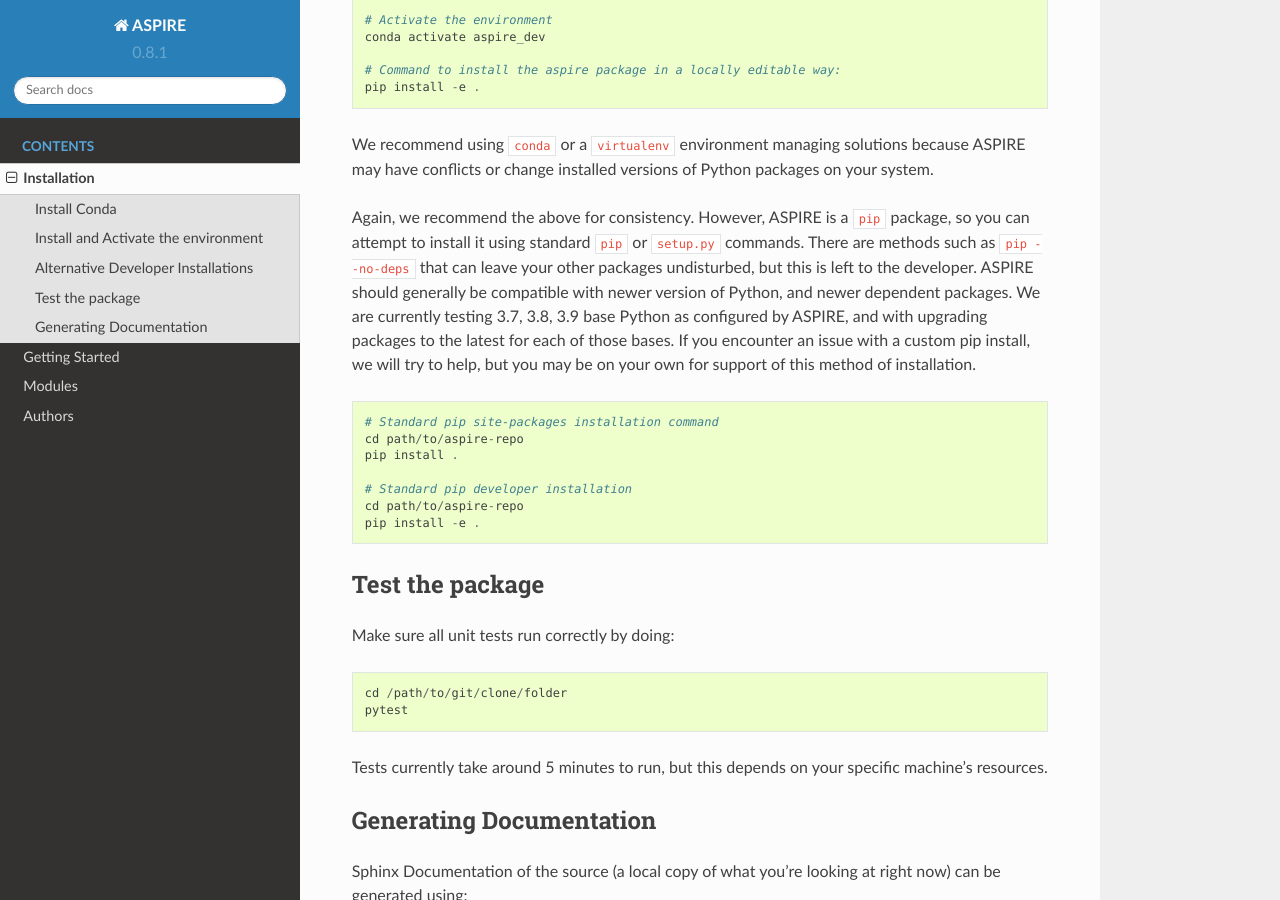
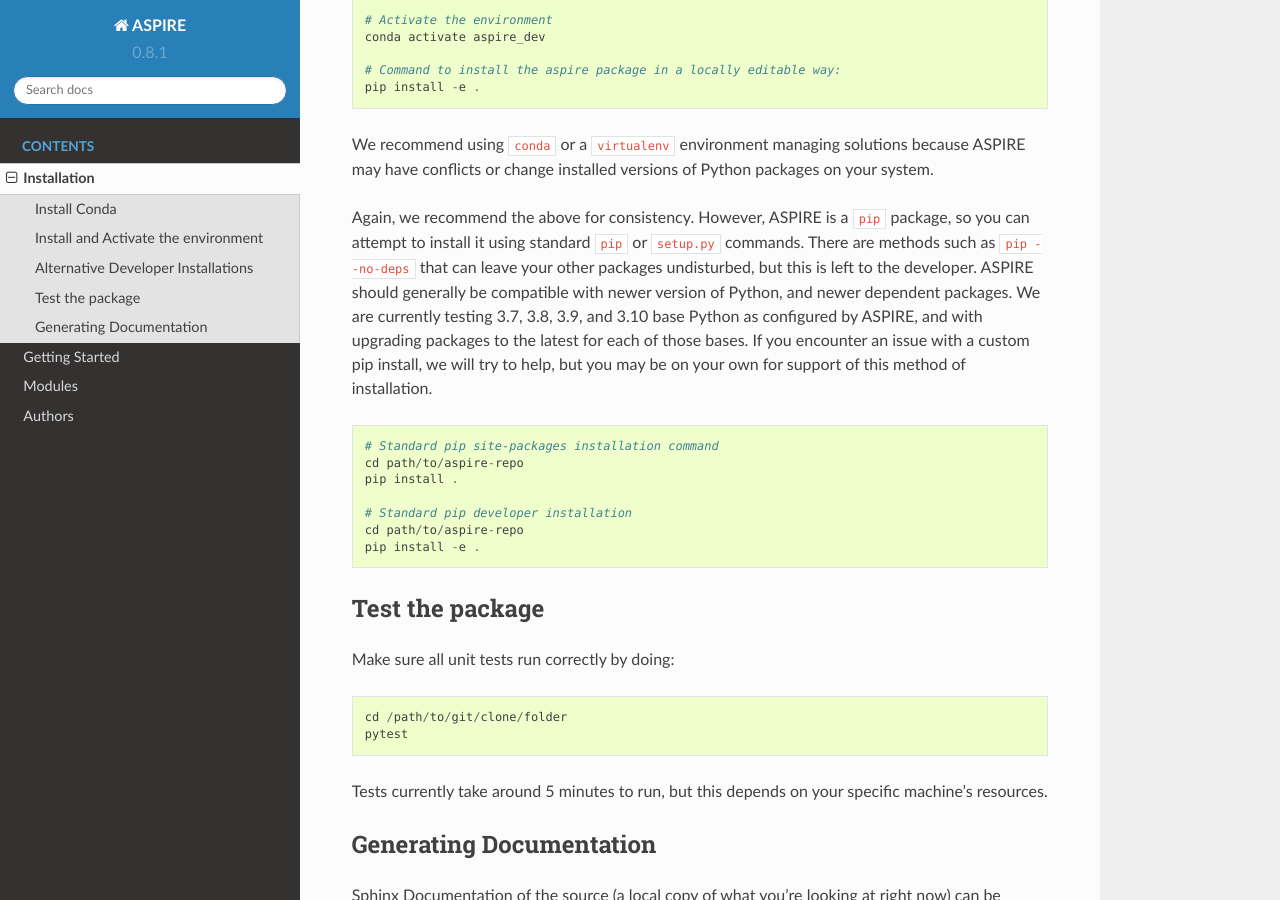
Before and after one commit to ComputationalCryoEM/ASPIRE-Python, a Sphinx documentation site: the page built from docs/source/installation.rst, in a window 1280 px wide and 900 px high, scrolled down 1476 px. Built offline with Sphinx 7.4.7 and the Read the Docs theme 2.0.0, drawn with Linux system fonts in a browser that asks for light colours; pages that are not in the unit, such as notebooks, are missing from menus.

Commit message:
add missing python version 3.10 to installation rst

```diff
--- a/docs/source/installation.rst
+++ b/docs/source/installation.rst
@@ -73,7 +73,7 @@
 Again, we recommend the above for consistency.
 However, ASPIRE is a ``pip`` package,
 so you can attempt to install it using standard ``pip`` or ``setup.py`` commands.  There are methods such as ``pip --no-deps`` that can leave your other packages undisturbed, but this is left to the developer.
-ASPIRE should generally be compatible with newer version of Python, and newer dependent packages. We are currently testing 3.7, 3.8, 3.9 base Python as configured by ASPIRE, and with upgrading packages to the latest for each of those bases.
+ASPIRE should generally be compatible with newer version of Python, and newer dependent packages. We are currently testing 3.7, 3.8, 3.9, and 3.10 base Python as configured by ASPIRE, and with upgrading packages to the latest for each of those bases.
 If you encounter an issue with a custom pip install, we will try to help, but you may be on your own for support of this method of installation.
 
 ::
```
